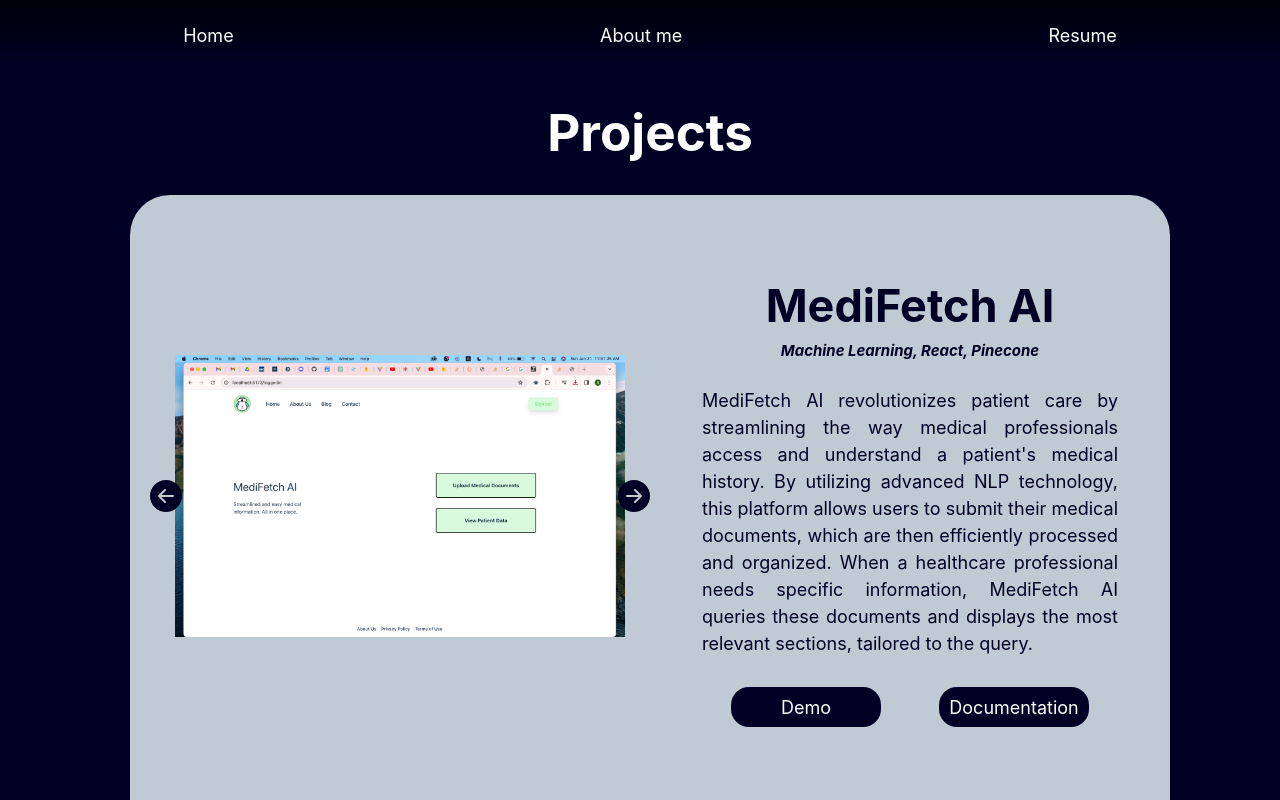
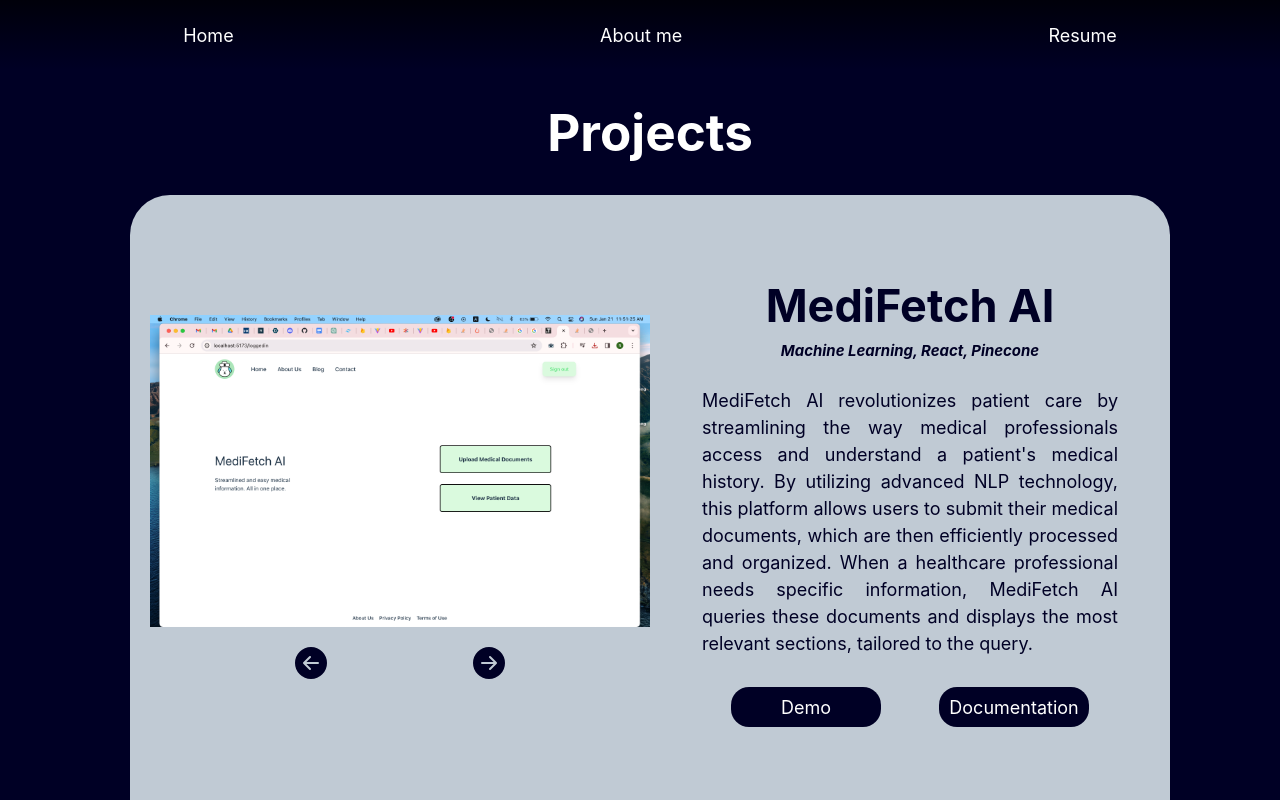
Before and after one commit to rrajann/PersonalPortfolio, a React (Vite) app: page /project-page in a window 1280 px wide. Shown: the top 800 px of the page. Built offline with nearby package versions, Linux system fonts and the light colour scheme.

Commit message:
hover effect on image buttons

```diff
--- a/src/css/ImageSlideshow.css
+++ b/src/css/ImageSlideshow.css
@@ -1,5 +1,6 @@
 .image-slideshow {
     display: flex;
+    flex-direction: column;
     align-items: center;
     justify-content: space-between;
     -webkit-user-select: none; /* Safari */
@@ -9,22 +10,32 @@
 }
 
 #slideshow {
-    width: 90%;
+    width: 100%;
     background-size: cover; /* Cover the entire div */
     background-position: center; /* Center the background image */
 }
 
-.next-image{
+.arrows {
+    display: flex;
+    justify-content: center;
+}
+
+.next-image {
     position: absolute;
+    margin: 20px;
+    transform: scale(1) translate(0, 0); /* Define an explicit initial transform state */
+    transition: all 0.5s ease;
+    overflow: visible;
 }
 
 #first {
-    left: 0;
+    left: 25%
+}
+#second {
+    right: 25%
 }
 
-#second {
-    right: 0;
+.next-image:hover{
+    cursor: pointer;
+    transform: scale(1.2);
 }
-.next-image :hover{
-    cursor: pointer;
-}
--- a/src/css/Project.css
+++ b/src/css/Project.css
@@ -42,6 +42,7 @@
     width: 100%;
     margin-left: 20px;
     position: relative;
+    padding-bottom: 50px;
 }
 
 .image img {
--- a/src/jsx/ImageSlideshow.jsx
+++ b/src/jsx/ImageSlideshow.jsx
@@ -6,7 +6,7 @@ import { BsArrowLeftCircleFill , BsArrowRightCircleFill } from "react-icons/bs";
 export default function ImageSlideShow( {listOfImages} ) {
     const images = listOfImages;
     const [imageIndex, setImageIndex] = useState(0);
-    const hideArrows = listOfImages.length === 0;
+    const hideArrows = listOfImages.length === 1;
 
     function handleLeftClick() {
         if (imageIndex == 0) setImageIndex(images.length - 1);
@@ -20,9 +20,11 @@ export default function ImageSlideShow( {listOfImages} ) {
 
     return (
         <div className="image-slideshow">
-            {!hideArrows && <BsArrowLeftCircleFill onClick={handleLeftClick} className="next-image" size="32" id="first"/>}
             <img id="slideshow" src={images[imageIndex]}/>
-            {!hideArrows && <BsArrowRightCircleFill onClick={handleRightClick} className="next-image" size="32" id="second"/>}
+            <div className="arrows">
+                {!hideArrows && <BsArrowRightCircleFill onClick={handleRightClick} className="next-image" size="32" id="second"/>}
+                {!hideArrows && <BsArrowLeftCircleFill onClick={handleLeftClick} className="next-image" size="32" id="first"/>}
+            </div>
         </div>
     )
 }
```
